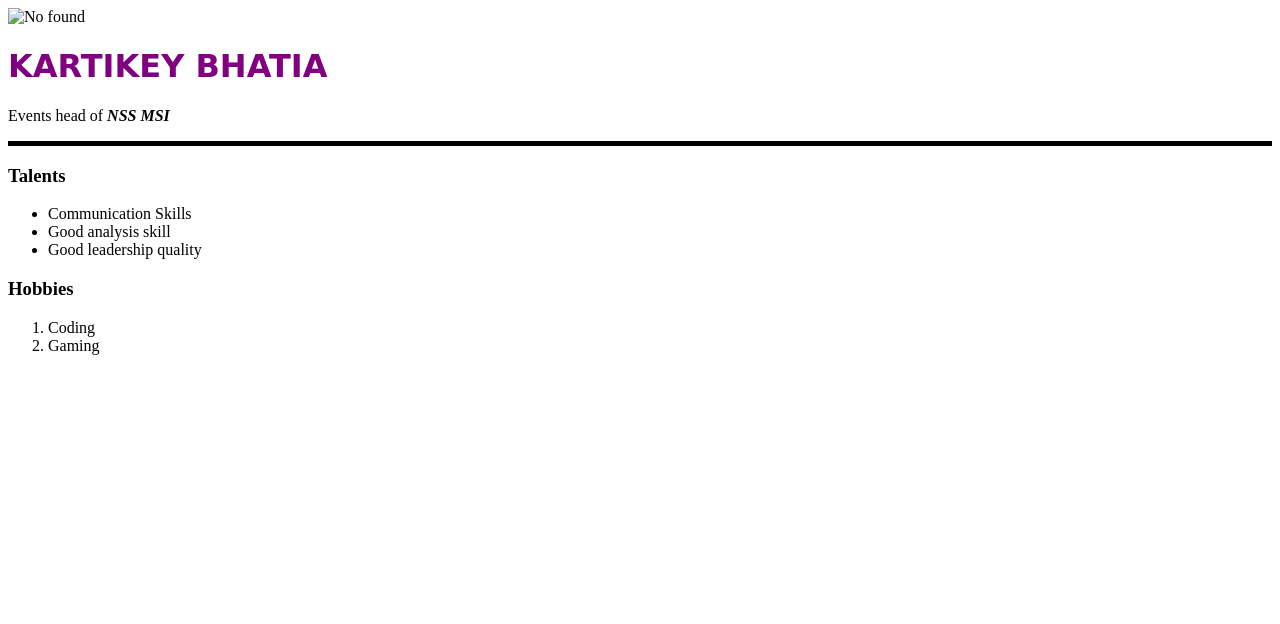
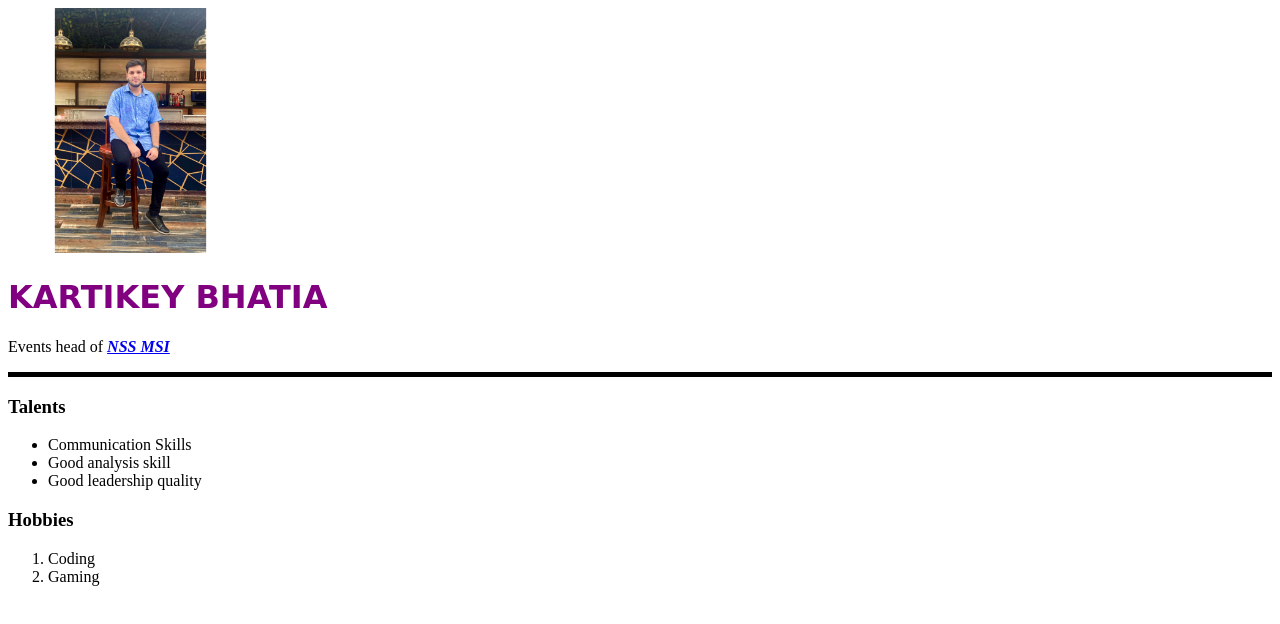
Before and after one commit to BhatiaKartikey/Personal-Website, a plain HTML site: page index.html in a window 1280 px wide. Drawn offline with Linux system fonts and the light colour scheme.

Commit message:
Add files via upload

```diff
--- a/index.html
+++ b/index.html
@@ -5,9 +5,9 @@
     <title>Kartikey Personal Website</title>
 </head>
 <body>
-    <img src="E:\Downloads\WhatsApp Image 2021-08-03 at 7.50.56 PM.jpeg" alt="No found" width="245" height="245">
+        <img src="My photo.jpg" alt="No found" width="245" height="245">
         <h1 style="font-family:cursive;color: purple;">KARTIKEY BHATIA</h1>
-    <p>Events head of <B><em>NSS MSI</em></B></p>
+        <p>Events head of <B><em><a href="link.html">NSS MSI</a></em></B></p>
         <hr size="5" noshade color="black">
         <h3>Talents</h3>
         <ul>
```
Also changed, not shown: link.html (added, +13 -0 lines), My photo.jpg (added), NSS logo.jpg (added). Lines whose indentation alone changed are shown as unchanged.
